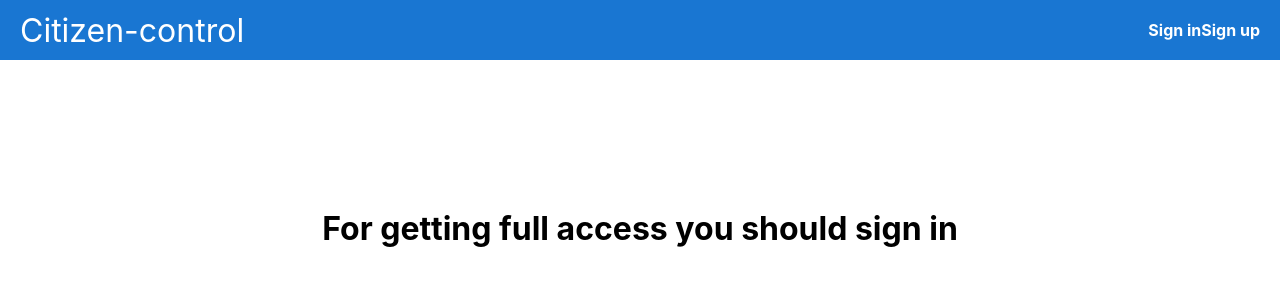
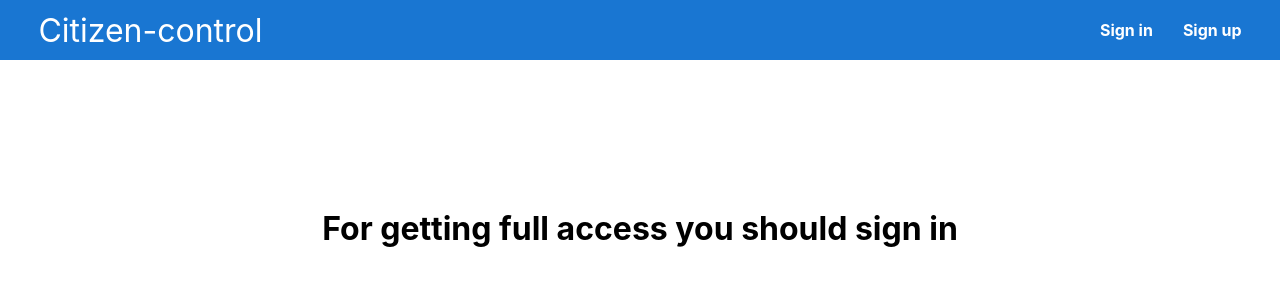
Before and after one commit to FomichtheDev/citizen-control, a React (Create React App) app: page / in a window 1280 px wide. Shown: the top 300 px of the page. Built offline with nearby package versions, Linux system fonts and the light colour scheme.

Commit message:
bugfixing

```diff
--- a/src/components/Header/Header.js
+++ b/src/components/Header/Header.js
@@ -11,18 +11,20 @@ const useStyles = makeStyles({
     height: 60,
     backgroundColor: "#1976d2",
     color: "white",
-    padding: "0 20px",
+    padding: "0 3%",
     boxSizing: "border-box",
-    marginBottom: "10%",
   },
   logo: {
     fontSize: "32px",
   },
   links: {
-    width: "20%",
+    width: "15%",
     display: "flex",
     justifyContent: "flex-end",
     fontWeight: "bold",
+  },
+  link: {
+    marginLeft: "30px",
   },
 });
 
@@ -35,8 +37,16 @@ function Header({ isAuth }) {
       <div className={classes.links}>
         {/* {isAuth && <Link to="/places">Your places</Link>} */}
         {isAuth && <Link to="/logout">Log out</Link>}
-        {!isAuth && <Link to="/signin">Sign in</Link>}
-        {!isAuth && <Link to="/signup">Sign up</Link>}
+        {!isAuth && (
+          <Link className={classes.link} to="/signin">
+            Sign in
+          </Link>
+        )}
+        {!isAuth && (
+          <Link className={classes.link} to="/signup">
+            Sign up
+          </Link>
+        )}
       </div>
     </div>
   );
--- a/src/components/MainPage/MainPage.js
+++ b/src/components/MainPage/MainPage.js
@@ -6,6 +6,7 @@ const MainPage = () => {
         height: "100%",
         display: "flex",
         justifyContent: "center",
+        marginTop: "10%",
       }}
     >
       <h1>For getting full access you should sign in</h1>
```
